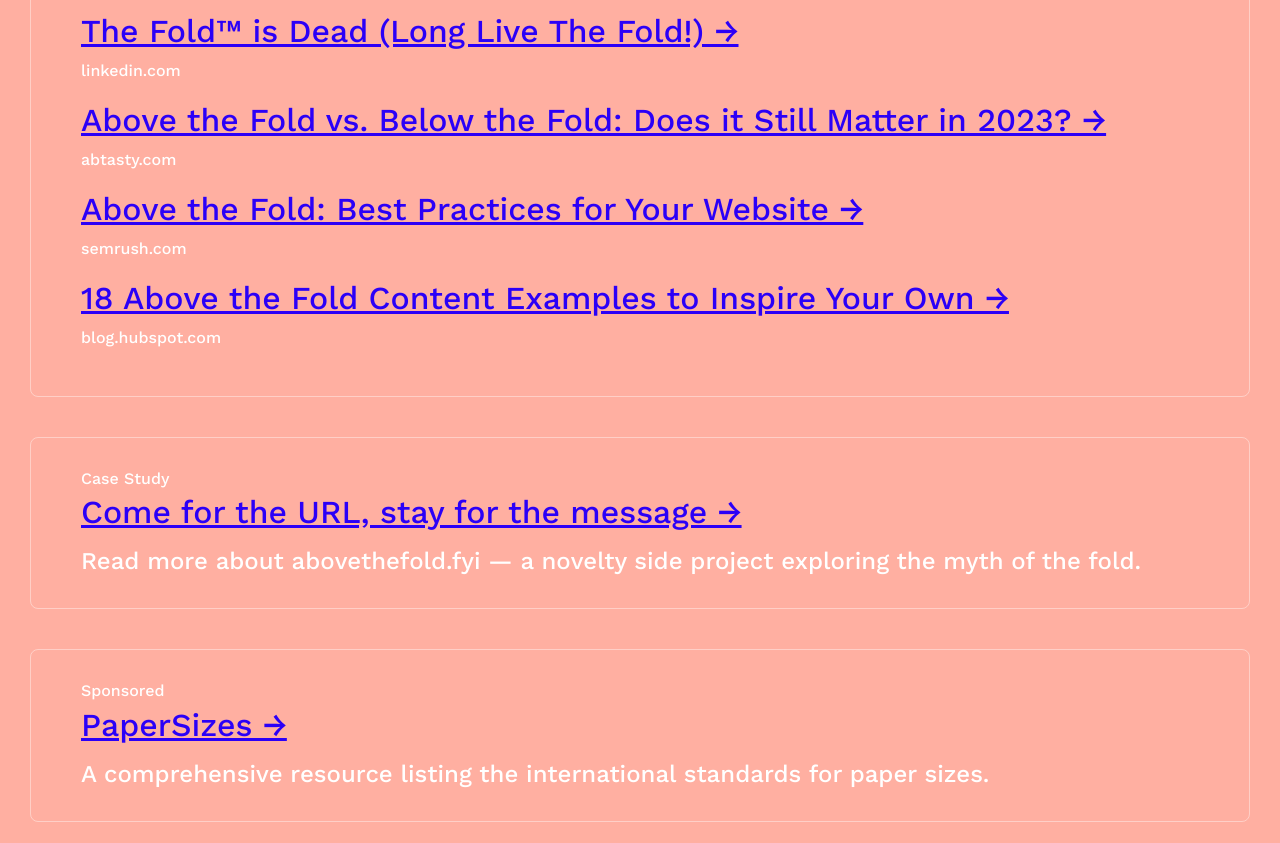
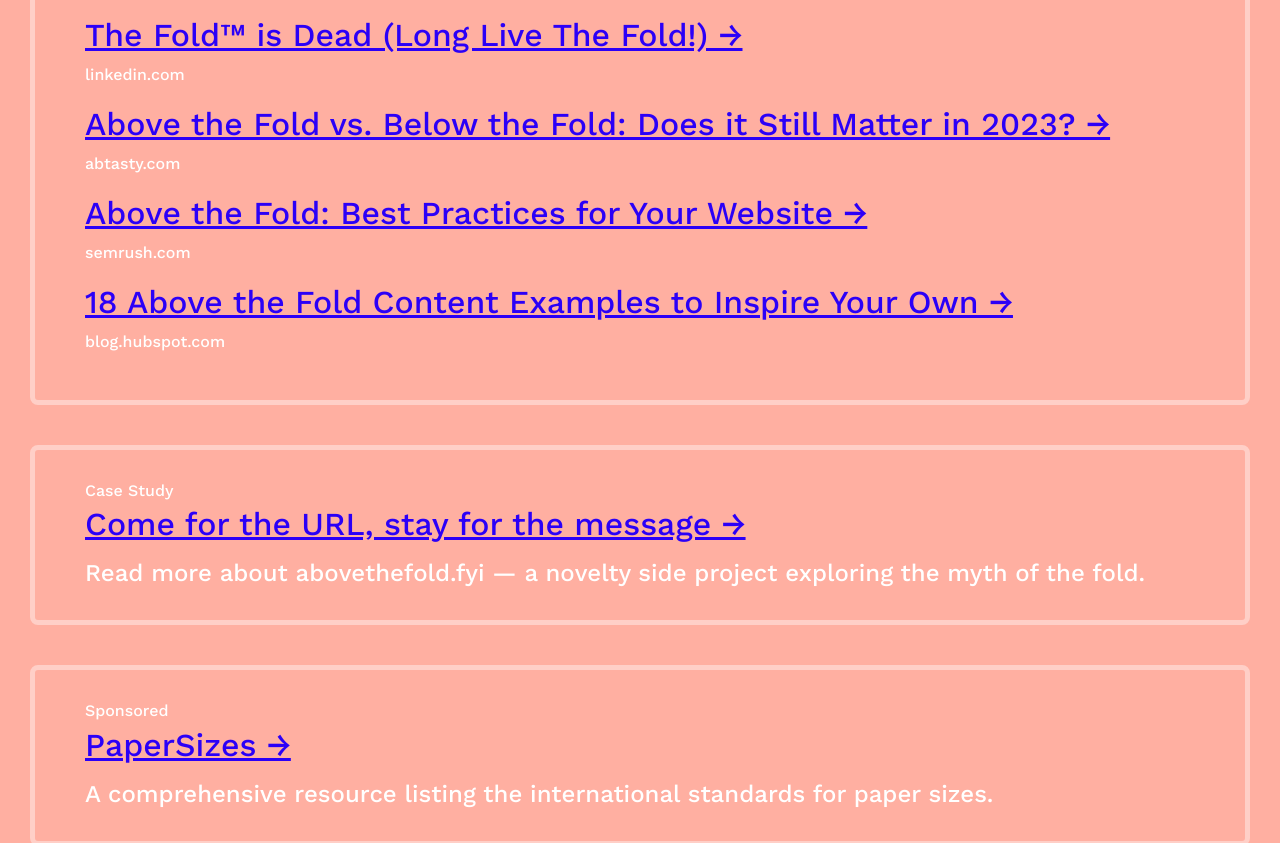
Before and after one commit to treborfal/abovethefold, a website: page index.html in a window 1280 px wide. Shown: the part 6809-7652 px from the top of the page. Drawn offline with nearby package versions, Linux system fonts and the light colour scheme.

Commit message:
Increase border width of links container

```diff
--- a/css/styles.css
+++ b/css/styles.css
@@ -138,7 +138,7 @@
 	margin-top: 75vh
 }
 .links-container {
-	border: 1px solid rgba(255, 255, 255, 0.4);
+	border: 5px solid rgba(255, 255, 255, 0.4);
 	padding: 30px 50px;
 	font-size: 200%;
 	margin-top:40px;
```
